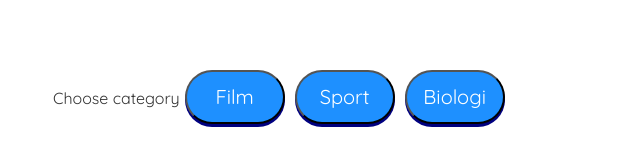
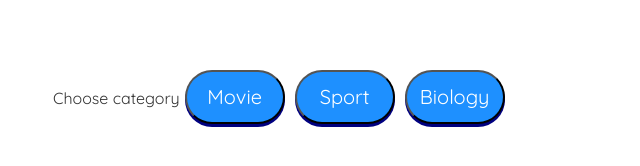
Before and after one commit to naoiri/Quiz-man, a React (Create React App) app in the folder frontend/: page /game in a window 1280 px wide. Shown: the part 186-352 px from the top of the page, without its empty margins (317-957 px from the left). Built offline with nearby package versions, Linux system fonts and the light colour scheme; no server answers; the HTML template or start-up script is replaced by a standard one.

Commit message:
Refactor the category buttons. Create a function

```diff
--- a/frontend/src/Game.js
+++ b/frontend/src/Game.js
@@ -52,24 +52,20 @@ const Game = () => {
 
     }
 
+    const handleCategoryButtons = (e) =>{
+        const category = e.target.innerText.toLowerCase();
+        setUrl('http://localhost:8080/questionAnswers/'+ category);
+        setChosenCategory(category);
+    }
+
     return (
         <div>
             {chosenCategory==null ? (
                 <div >
                 Choose category
-                    <button onClick={()=>{
-                        setUrl('http://localhost:8080/questionAnswers/movie');
-                        setChosenCategory('Film');
-                    }}>Film</button>
-                    <button onClick={()=>{
-                        setUrl('http://localhost:8080/questionAnswers/sport')
-                        setChosenCategory('Sport')
-                    }}>Sport</button>
-                    <button onClick={()=>{
-                        setUrl('http://localhost:8080/questionAnswers/biology')
-                        setChosenCategory('Biology')
-                    }}>Biologi</button>
-
+                    <button onClick={handleCategoryButtons}>Movie</button>
+                    <button onClick={handleCategoryButtons}>Sport</button>
+                    <button onClick={handleCategoryButtons}>Biology</button>
                 </div>
             ):(
                 <div>
```
